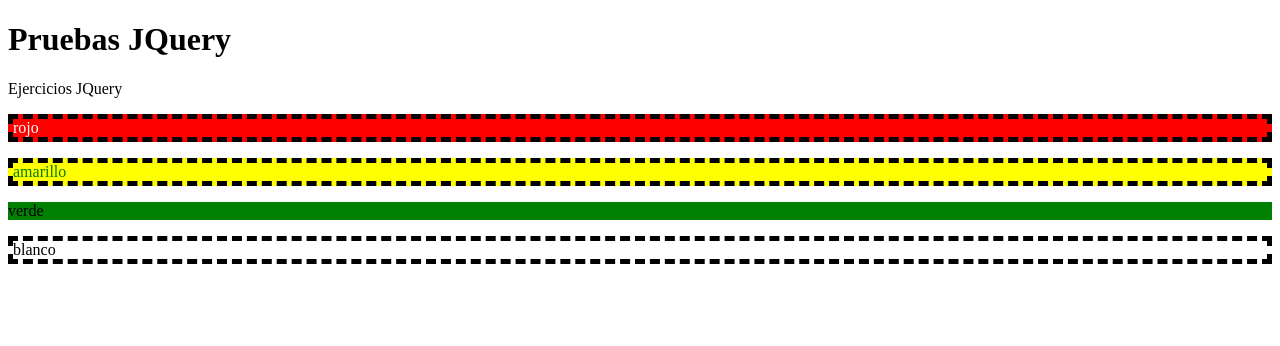
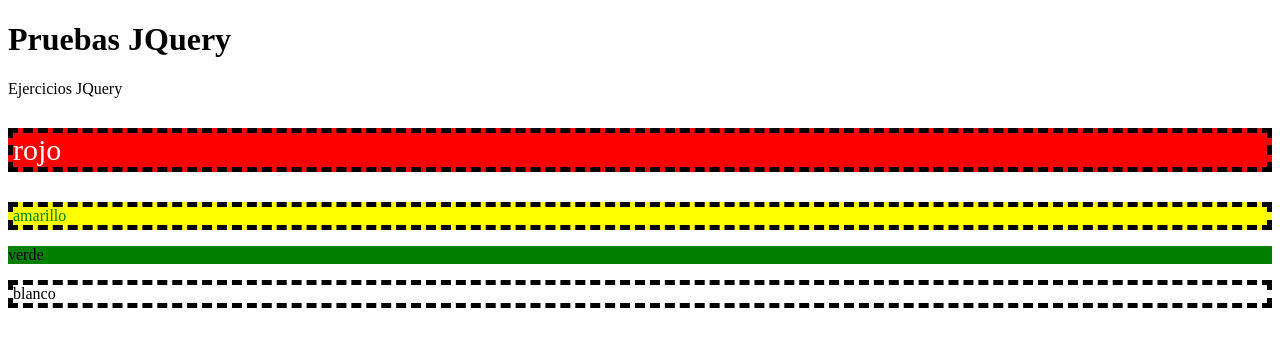
Before and after one commit to shadoblack/pruebasJavascript, a website: page pruebas-jquery/index.html in a window 1280 px wide. Both pictures are taken after a click on the element "rojo". Drawn offline with Linux system fonts and the light colour scheme.

Commit message:
selectores2

```diff
--- a/pruebas-jquery/JS/01-selectores.js
+++ b/pruebas-jquery/JS/01-selectores.js
@@ -20,4 +20,17 @@
     console.log("has clicado");
     $(this).addClass("zebra");
   });
+
+  //selectores de etiqueta
+
+  var parrafos = $("p").css("cursor","pointer");
+
+  parrafos.click(function () {
+      var that = $(this);
+    if (!that.hasClass('grande')) {
+      $(that).addClass('grande');
+    }else{
+        that.removeClass('grande');
+    }
+  });
 });
--- a/pruebas-jquery/index.html
+++ b/pruebas-jquery/index.html
@@ -8,6 +8,10 @@
     <style>
       .zebra {
         border: 5px dashed black;
+      }
+
+      .grande {
+        font-size: 30px;
       }
     </style>
   </head>
```
